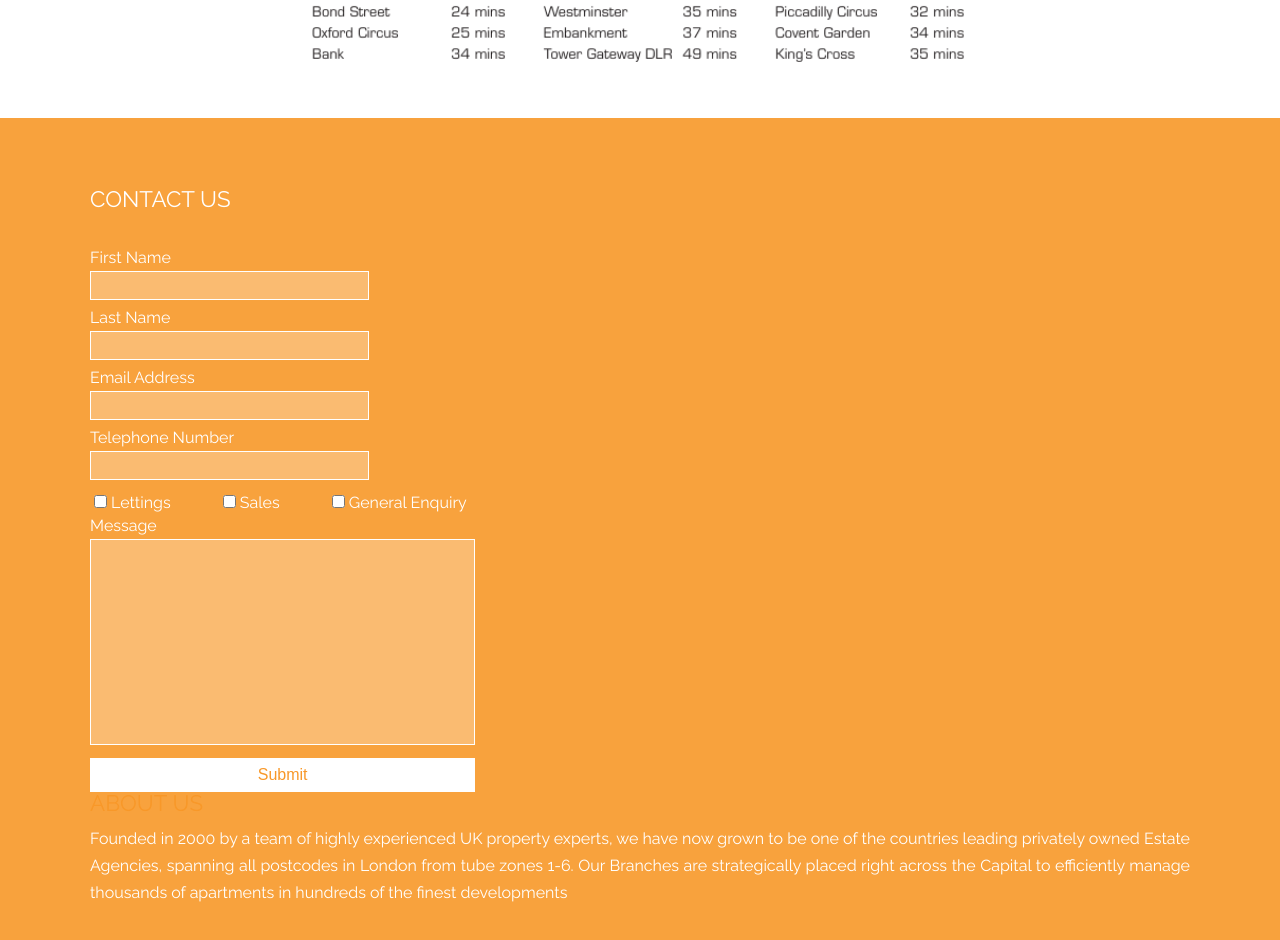
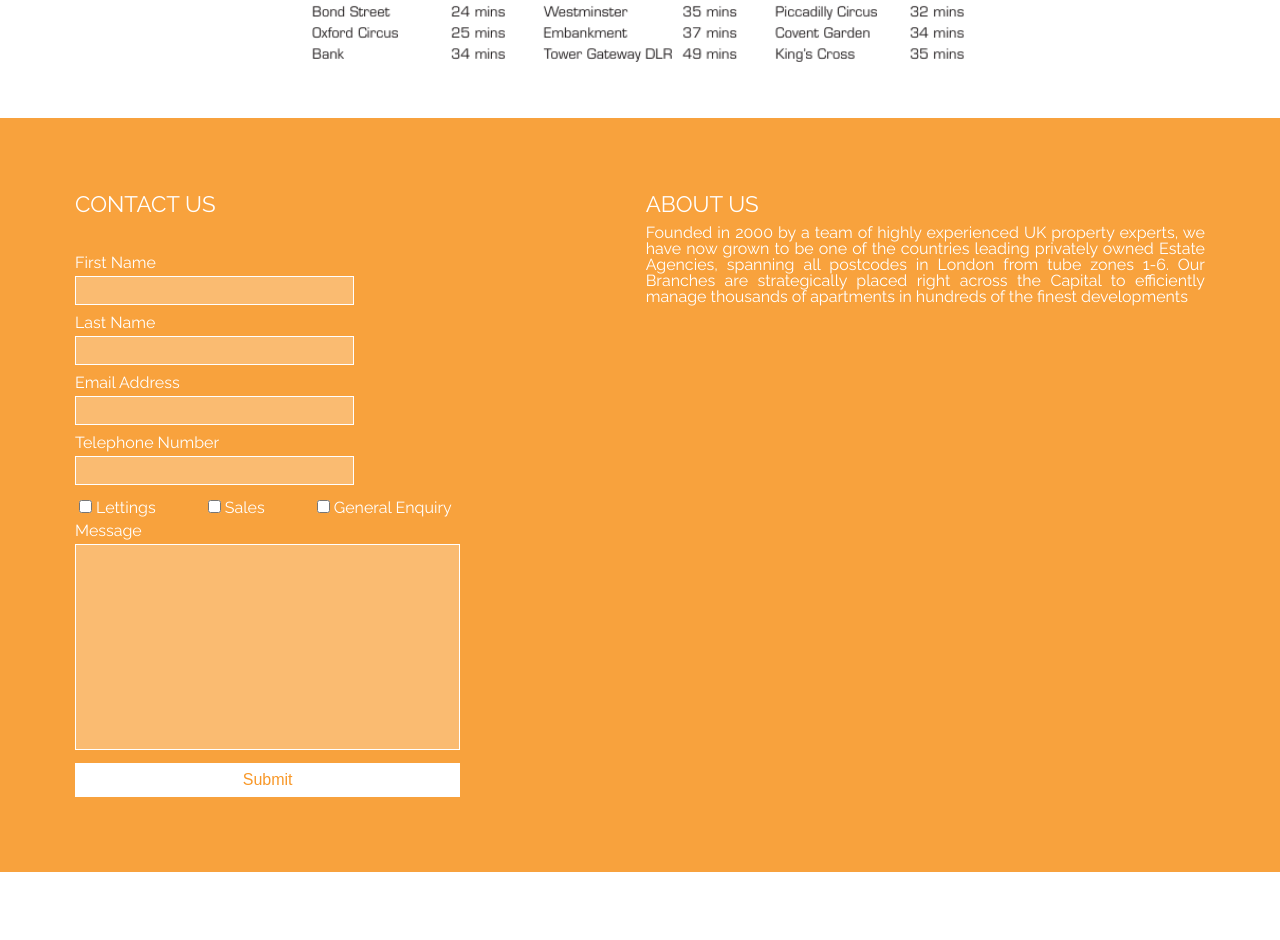
Before and after one commit to elenagarrone/apex, a plain HTML site: page index.html in a window 1280 px wide. Shown: the part 2685-3625 px from the top of the page. After the commit the page ends 3560 px from the top, so only its background shows below. Drawn offline with nearby package versions, Linux system fonts and the light colour scheme.

Commit message:
fixed positioning of text about us

```diff
--- a/index.html
+++ b/index.html
@@ -206,7 +206,7 @@
         <img src='./public/images/tube_map.png'>
         <img id="distance_tube" src='./public/images/distance_tube.png'>
       </article>
-      <article id='form_and_about' class='text_article'>
+      <article id='form_and_about'>
         <article id='contact_form'>
           <h1>CONTACT US</h1>
           <form>
--- a/public/css/style.css
+++ b/public/css/style.css
@@ -172,6 +172,8 @@ nav h1 {
 
 #contact_form {
   display: inline-block;
+  float: left;
+  padding: 75px;
 }
 
 #contact_form h1 {
@@ -219,6 +221,17 @@ input[type='submit']:hover {
 
 #form_and_about {
   background-color: rgba(248, 152, 41, 0.9);
+  color: white;
+  display: inline-block;
+}
+
+#about_us {
+  display: table;
+  padding: 75px;
+  text-align: justify;
+}
+
+#about_us h1 {
   color: white;
 }
 
```
Also changed, not shown: 2 other files.
